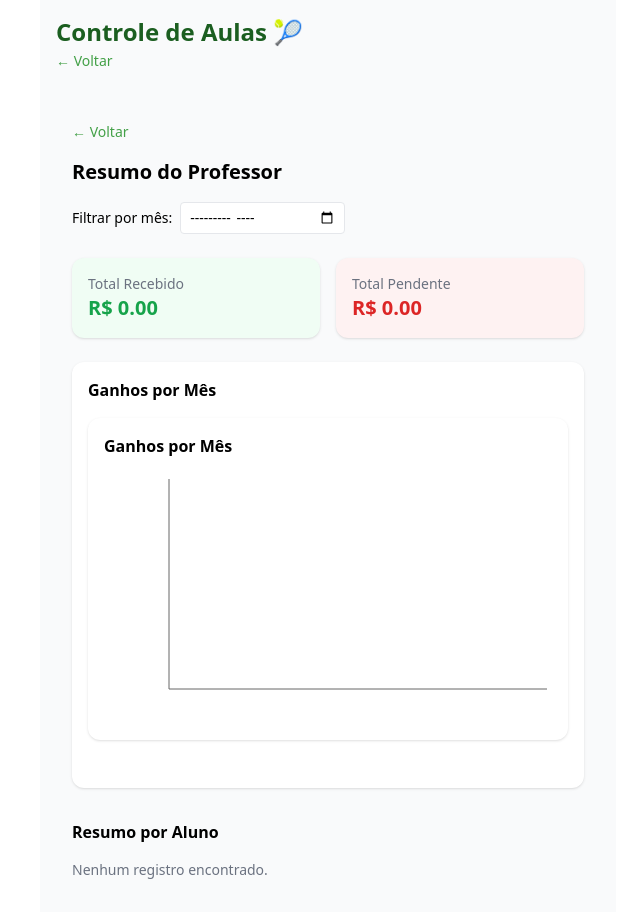
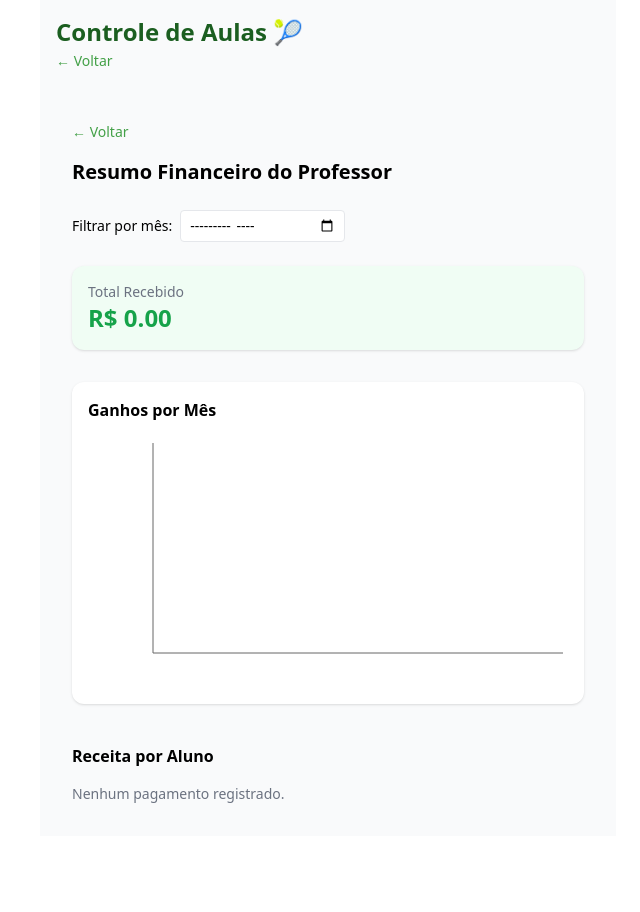
Before and after one commit to crsanches/apptenis, a React (Vite) app in the folder frontend/: page / in a window 1280 px wide. Both pictures are taken after a click on the button "📊 Resumo do Professor". Shown: the whole page, without its empty margins (312-952 px from the left). After the commit the page ends 836 px from the top, so only its background shows below. Built offline with nearby package versions, Linux system fonts and the light colour scheme.

Commit message:
resumo professor e route get pagamentos

```diff
--- a/frontend/src/screens/ResumoProfessor.jsx
+++ b/frontend/src/screens/ResumoProfessor.jsx
@@ -8,88 +8,92 @@ import {
   ResponsiveContainer
 } from "recharts";
 
-function ResumoProfessor({ voltar, aulas = [], pagamentos = [] }) {
+function ResumoProfessor({ voltar, pagamentos = [] }) {
 
   const [mesSelecionado, setMesSelecionado] = useState("");
 
-  // ---------- FILTRAR POR MÊS ----------
+  // ===============================
+  // FILTRAR PAGAMENTOS POR MÊS
+  // ===============================
   const pagamentosFiltrados = useMemo(() => {
     if (!mesSelecionado) return pagamentos;
 
-    return pagamentos.filter(p => {
-      const mesPagamento = p.data.slice(0, 7); // YYYY-MM
-      return mesPagamento === mesSelecionado;
-    });
+    return pagamentos.filter(p =>
+      p.data?.slice(0, 7) === mesSelecionado
+    );
   }, [pagamentos, mesSelecionado]);
 
-  // ---------- TOTAIS ----------
-  const totalRecebido = pagamentosFiltrados
-  .reduce((acc, p) => acc + Number(p.valor), 0);
+  // ===============================
+  // TOTAL RECEBIDO (SEM STATUS)
+  // ===============================
+  const totalRecebido = useMemo(() => {
+    return pagamentosFiltrados.reduce(
+      (acc, p) => acc + Number(p.valor || 0),
+      0
+    );
+  }, [pagamentosFiltrados]);
 
-  const totalPendente = pagamentosFiltrados
-    .filter(p => p.status === "pendente")
-    .reduce((acc, p) => acc + Number(p.valor), 0);
-
-  // ---------- GRÁFICO POR MÊS ----------
+  // ===============================
+  // DADOS PARA O GRÁFICO (POR MÊS)
+  // ===============================
   const dadosGrafico = useMemo(() => {
     const mapa = {};
 
     pagamentos.forEach(p => {
-      const mes = p.data.slice(0, 7);
+      const mes = p.data?.slice(0, 7);
+      if (!mes) return;
 
       if (!mapa[mes]) mapa[mes] = 0;
-
-      if (p.status === "pago") {
-        mapa[mes] += Number(p.valor);
-      }
+      mapa[mes] += Number(p.valor || 0);
     });
 
-    return Object.keys(mapa).map(mes => ({
+    return Object.keys(mapa)
+      .sort()
+      .map(mes => ({
         mes,
         valor: mapa[mes]
       }));
   }, [pagamentos]);
 
-  // ---------- RESUMO POR ALUNO ----------
+  // ===============================
+  // RESUMO POR ALUNO
+  // ===============================
   const resumoPorAluno = useMemo(() => {
     const mapa = {};
 
     pagamentosFiltrados.forEach(p => {
-      if (!mapa[p.aluno]) {
-        mapa[p.aluno] = {
-          total: 0,
-          recebido: 0,
-          pendente: 0
-        };
-      }
+      const nome = p.aluno_nome || "Aluno";
 
-      mapa[p.aluno].total += Number(p.valor);
-
-      if (p.status === "pago") {
-        mapa[p.aluno].recebido += Number(p.valor);
-      } else {
-        mapa[p.aluno].pendente += Number(p.valor);
-      }
+      if (!mapa[nome]) mapa[nome] = 0;
+      mapa[nome] += Number(p.valor || 0);
     });
 
-    return Object.entries(mapa).map(([aluno, dados]) => ({
+    return Object.entries(mapa)
+      .map(([aluno, total]) => ({
         aluno,
-      ...dados
-    }));
+        total
+      }))
+      .sort((a, b) => b.total - a.total);
   }, [pagamentosFiltrados]);
 
   return (
     <div className="p-4">
 
-      <button onClick={voltar} className="text-secondary text-sm mb-4">
+      {/* BOTÃO VOLTAR */}
+      <button
+        onClick={voltar}
+        className="text-secondary text-sm mb-4"
+      >
         ← Voltar
       </button>
 
-      <h2 className="text-xl font-bold mb-4">
-        Resumo do Professor
+      <h2 className="text-xl font-bold mb-6">
+        Resumo Financeiro do Professor
       </h2>
 
-      {/* FILTRO */}
+      {/* ===============================
+          FILTRO POR MÊS
+      =============================== */}
       <div className="mb-6">
         <label className="text-sm mr-2">Filtrar por mês:</label>
         <input
@@ -100,31 +104,25 @@ function ResumoProfessor({ voltar, aulas = [], pagamentos = [] }) {
         />
       </div>
 
-      {/* TOTAIS */}
-      <div className="grid grid-cols-1 md:grid-cols-2 gap-4 mb-6">
-
-        <div className="bg-green-50 p-4 rounded-xl shadow">
-          <p className="text-sm text-gray-500">Total Recebido</p>
-          <p className="text-xl font-bold text-green-600">
+      {/* ===============================
+          TOTAL RECEBIDO
+      =============================== */}
+      <div className="bg-green-50 p-4 rounded-xl shadow mb-8">
+        <p className="text-sm text-gray-500">
+          Total Recebido {mesSelecionado && `( ${mesSelecionado} )`}
+        </p>
+        <p className="text-2xl font-bold text-green-600">
           R$ {totalRecebido.toFixed(2)}
         </p>
       </div>
 
-        <div className="bg-red-50 p-4 rounded-xl shadow">
-          <p className="text-sm text-gray-500">Total Pendente</p>
-          <p className="text-xl font-bold text-red-600">
-            R$ {totalPendente.toFixed(2)}
-          </p>
-        </div>
-
-      </div>
-
-      {/* GRÁFICO */}
-      <div className="bg-white p-4 rounded-xl shadow mb-8">
-        <h3 className="font-semibold mb-4">Ganhos por Mês</h3>
-
-        <div className="bg-white p-4 rounded-xl shadow mb-8">
-          <h3 className="font-semibold mb-4">Ganhos por Mês</h3>
+      {/* ===============================
+          GRÁFICO
+      =============================== */}
+      <div className="bg-white p-4 rounded-xl shadow mb-10">
+        <h3 className="font-semibold mb-4">
+          Ganhos por Mês
+        </h3>
 
         <ResponsiveContainer width="100%" height={250}>
           <BarChart data={dadosGrafico}>
@@ -135,36 +133,32 @@ function ResumoProfessor({ voltar, aulas = [], pagamentos = [] }) {
           </BarChart>
         </ResponsiveContainer>
       </div>
-      </div>
 
-      {/* RESUMO POR ALUNO */}
+      {/* ===============================
+          RESUMO POR ALUNO
+      =============================== */}
       <div>
-        <h3 className="font-semibold mb-4">Resumo por Aluno</h3>
+        <h3 className="font-semibold mb-4">
+          Receita por Aluno
+        </h3>
 
         {resumoPorAluno.length === 0 && (
           <p className="text-gray-500 text-sm">
-            Nenhum registro encontrado.
+            Nenhum pagamento registrado.
           </p>
         )}
 
         {resumoPorAluno.map((a, index) => (
           <div
             key={index}
-            className="border-b py-3 flex flex-col md:flex-row md:justify-between"
+            className="border-b py-3 flex justify-between"
           >
-            <span className="font-medium">{a.aluno}</span>
-
-            <div className="text-sm mt-1 md:mt-0">
-              <span className="mr-4">
-                Total: R$ {a.total.toFixed(2)}
+            <span className="font-medium">
+              {a.aluno}
             </span>
-              <span className="text-green-600 mr-4">
-                Recebido: R$ {a.recebido.toFixed(2)}
+            <span className="text-green-600 font-medium">
+              R$ {a.total.toFixed(2)}
             </span>
-              <span className="text-red-600">
-                Pendente: R$ {a.pendente.toFixed(2)}
-              </span>
-            </div>
           </div>
         ))}
       </div>
```
Also changed, not shown: 1 other file (tests, documents, lock files or other folders). Lines whose indentation alone changed are shown as unchanged.
